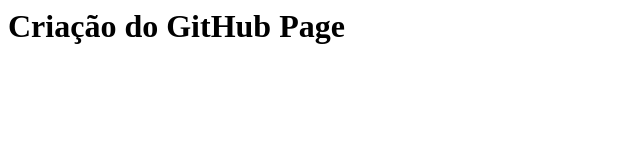
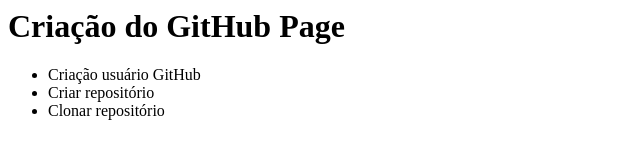
Before and after one commit to EnriqueCardoso/My-First-GitHub-Page, a plain HTML site: page index.html in a window 1280 px wide. Shown: the whole page, without its empty margins (0-640 px from the left). Drawn offline with Linux system fonts and the light colour scheme.

Commit message:
inclusão lista e 3 itens

```diff
--- a/index.html
+++ b/index.html
@@ -4,5 +4,10 @@
   </head>
   <body>
     <h1>Criação do GitHub Page</h1>
+    <ul>
+      <li>Criação usuário GitHub</li>
+      <li>Criar repositório</li>
+      <li>Clonar repositório</li>
+    </ul>
   </body>
 </html>
```
